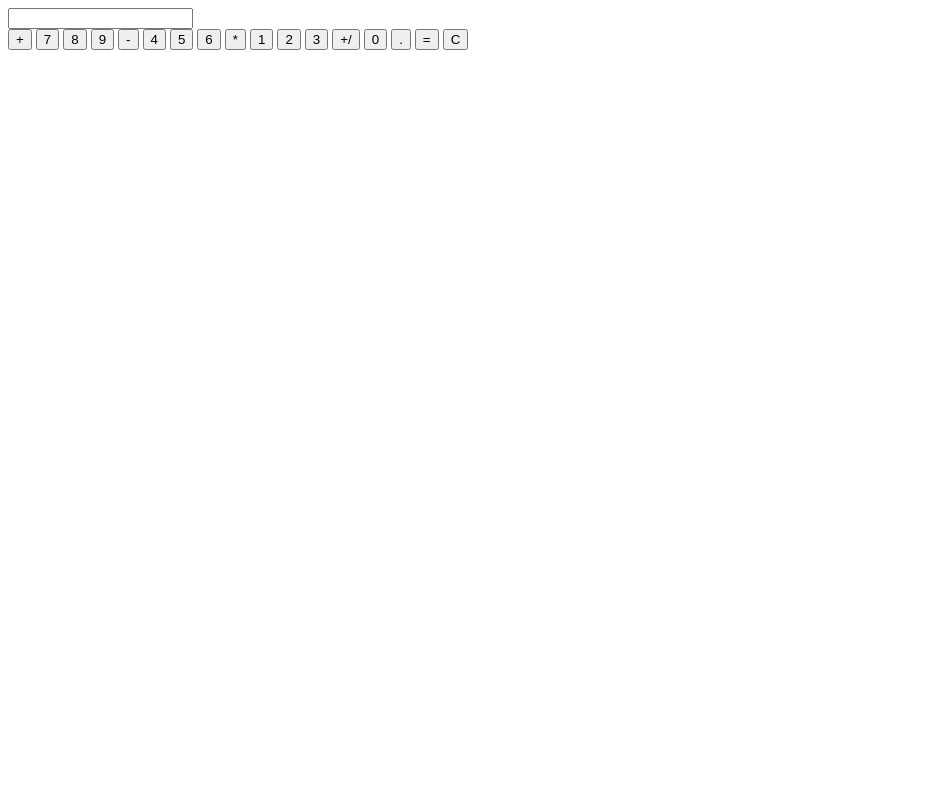
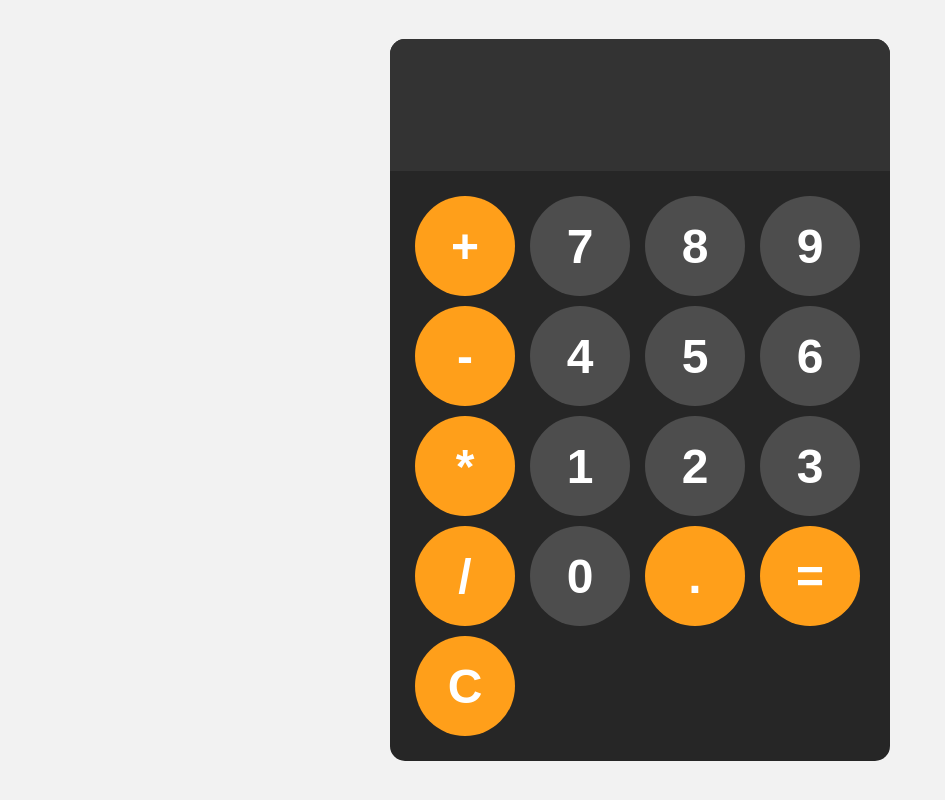
Before and after one commit to JxshJxnes/calculator, a plain HTML site: page index.html in a window 1280 px wide. Shown: the whole page, without its empty margins (0-945 px from the left). Drawn offline with Linux system fonts and the light colour scheme.

Commit message:
Styles and script added

```diff
--- a/index.html
+++ b/index.html
@@ -11,23 +11,23 @@
     <div id="calculator">
         <input id="display" readonly>
         <div id="keys">
-            <button onclick="appendToDisplay('+')">+</button>
+            <button onclick="appendToDisplay('+')" class="operator-btn">+</button>
             <button onclick="appendToDisplay('7')">7</button>
             <button onclick="appendToDisplay('8')">8</button>
             <button onclick="appendToDisplay('9')">9</button>
-            <button onclick="appendToDisplay('-')">-</button>
+            <button onclick="appendToDisplay('-')" class="operator-btn">-</button>
             <button onclick="appendToDisplay('4')">4</button>
             <button onclick="appendToDisplay('5')">5</button>
             <button onclick="appendToDisplay('6')">6</button>
-            <button onclick="appendToDisplay('*')">*</button>
+            <button onclick="appendToDisplay('*')" class="operator-btn">*</button>
             <button onclick="appendToDisplay('1')">1</button>
             <button onclick="appendToDisplay('2')">2</button>
             <button onclick="appendToDisplay('3')">3</button>
-            <button onclick="appendToDisplay('/')">+/</button>
+            <button onclick="appendToDisplay('/')" class="operator-btn">/</button>
             <button onclick="appendToDisplay('0')">0</button>
-            <button onclick="appendToDisplay('.')">.</button>
-            <button onclick="calculate()">=</button>
-            <button onclick="clearDisplay()">C</button>
+            <button onclick="appendToDisplay('.')" class="operator-btn">.</button>
+            <button onclick="calculate()" class="operator-btn">=</button>
+            <button onclick="clearDisplay()" class="operator-btn">C</button>
 
         </div>
     </div>
--- a/index.js
+++ b/index.js
@@ -0,0 +1,19 @@
+const display = document.getElementById("display");
+
+function appendToDisplay(input){
+    display.value += input;
+}
+
+function clearDisplay(){
+    display.value = "";
+}
+
+function calculate(){
+    try {
+        display.value = eval(display.value);
+    }
+    catch(error){
+        display.value = "Error";
+    }
+
+}
--- a/styles.css
+++ b/styles.css
@@ -0,0 +1,56 @@
+body{
+    margin: 0;
+    display: flex;
+    justify-content: center;
+    align-items: center;
+    height: 100vh;
+    background-color: hsl(0, 0%, 95%);
+}
+#calculator{
+    font-family: Arial, sans-serif;
+    background-color: hsl(0, 0%, 15%);
+    border-radius: 15px;
+    max-width: 500px;
+    overflow: hidden;
+}
+#display{
+    width: 100%;
+    padding: 20px;
+    font-size: 5rem;
+    text-align: left;
+    border: none;
+    background-color: hsl(0, 0%, 20%);
+    color: white;
+}
+#keys{
+    display: grid;
+    grid-template-columns: repeat(4, 1fr);
+    gap: 10px;
+    padding: 25px;
+}
+button{
+    width: 100px;
+    height: 100px;
+    border-radius: 50px;
+    border: none;
+    background-color: hsl(0, 0%, 30%);
+    color: white;
+    font-size: 3rem;
+    font-weight: bold;
+    cursor: pointer;
+}
+button:hover{
+    background-color: hsl(0, 0%, 40%);
+}
+button:active{
+    background-color: hsl(0, 0%, 50%);
+}
+.operator-btn{
+    background-color: hsl(35, 100%, 55%);
+}
+.operator-btn:hover{
+    background-color: hsl(35, 100%, 65%);
+}
+.operator-btn:active{
+    background-color: hsl(35, 100%, 75%);
+}
```
